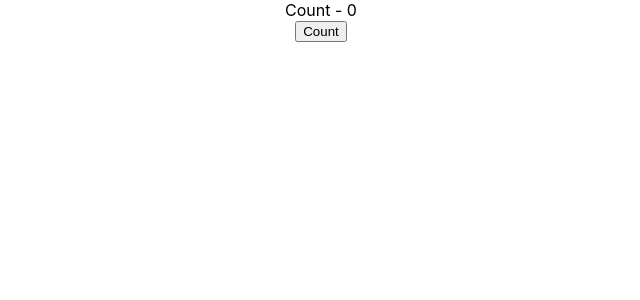
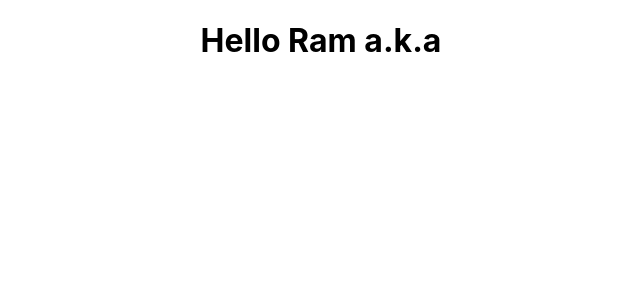
Before and after one commit to Dolma455/react_js, a React (Create React App) app: page / in a window 1280 px wide. Shown: the top 300 px of the page, without its empty margins (319-959 px from the left). Built offline with nearby package versions, Linux system fonts and the light colour scheme.

Commit message:
feat: Destructured props and state within functional component

```diff
--- a/src/App.js
+++ b/src/App.js
@@ -11,9 +11,9 @@ class App extends Component {
   render () {
   return (
     <div className="App">
-      {/* <Greet name="Ram"  hereoName="Batman" age="12">
+      <Greet name="Ram"  hereoName="Batman" age="12">
       <p>This is children</p></Greet>
-      <Greet name="Hari" heroName="Superman">
+      {/* <Greet name="Hari" heroName="Superman">
       <button>Action</button></Greet>
       <Greet name="Shyam" heroName="Wonderful Woman"></Greet>
 
@@ -22,7 +22,7 @@ class App extends Component {
       <Welcome name="Shyam" heroName="Wonderful Woman" /> */}
 
       {/* <Message /> */}
-      <Counter />
+      {/* <Counter /> */}
 
     </div>
   )};
--- a/src/components/Greet.js
+++ b/src/components/Greet.js
@@ -1,11 +1,11 @@
 import React from 'react'
 
-const Greet = (props) =>
+const Greet = props =>
 {
+    const {name,heroName}=props
     return (
     <div>
-    <h1>Hello {props.name} a.k.a {props.heroName}</h1>
-    {props.children}
+    <h1>Hello {name} a.k.a {heroName}</h1>
     </div> )
 
 
```
